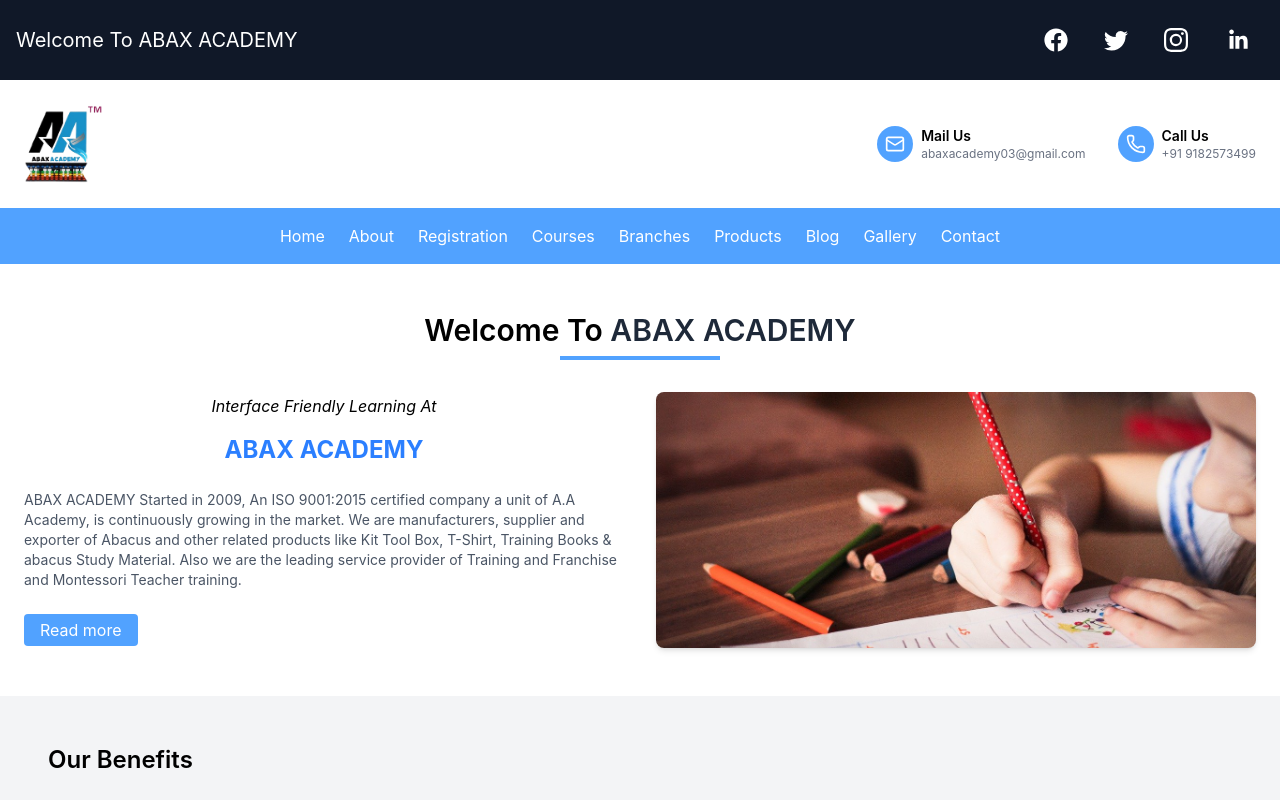
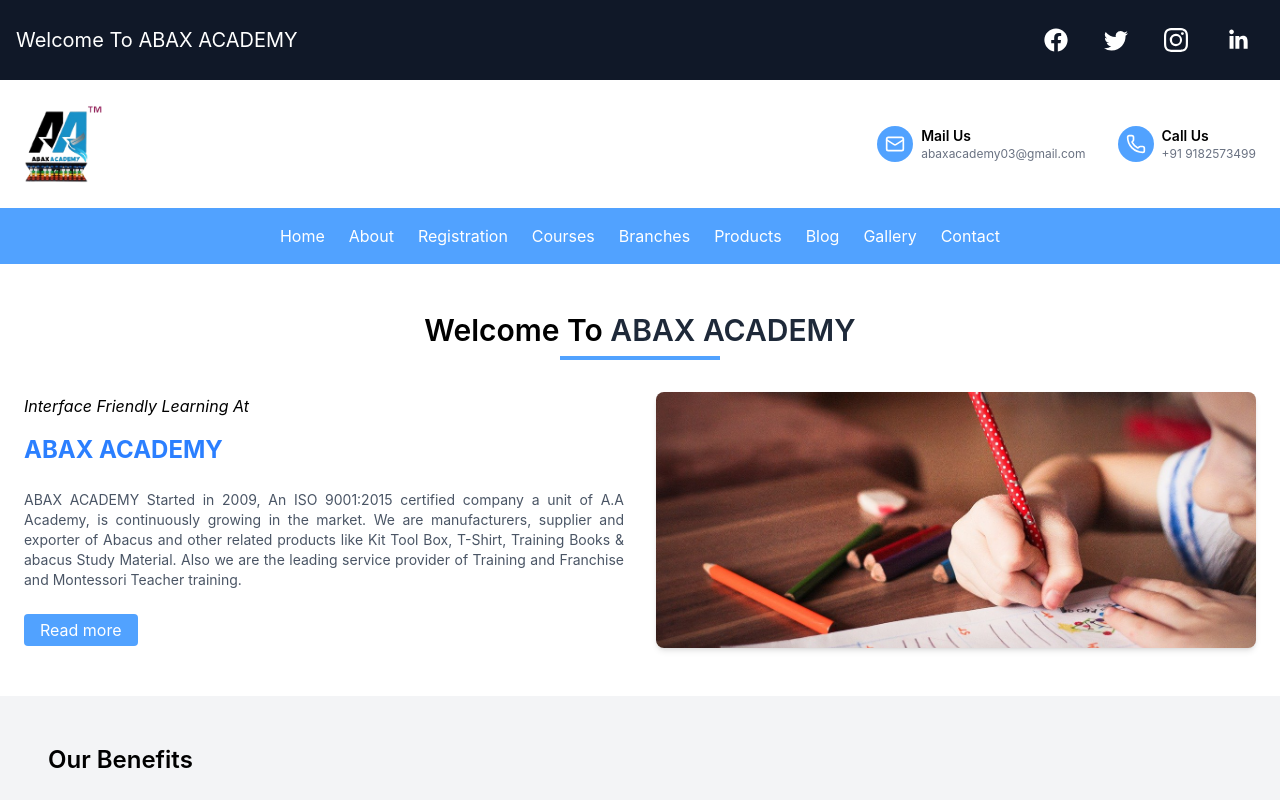
Before and after one commit to dhananjaysable/Abaxacademy, a React (Vite) app: page / in a window 1280 px wide. Shown: the top 800 px of the page. Built offline with nearby package versions, Linux system fonts and the light colour scheme.

Commit message:
completed

```diff
--- a/src/components/Welcome.jsx
+++ b/src/components/Welcome.jsx
@@ -1,20 +1,32 @@
 import sideImg from '../assets/ab.jpg';
+
 const Welcome = () => {
   return (
     <section className="py-12 px-6">
       <div className="container mx-auto">
-        <h2 className="text-3xl font-semibold text-center mb-2">Welcome To <span className="text-gray-800 uppercase">Abax Academy</span></h2>
+        {/* Heading */}
+        <h2 className="text-3xl font-semibold text-center mb-2">
+          Welcome To <span className="text-gray-800 uppercase">Abax Academy</span>
+        </h2>
         <div className="w-40 h-1 bg-blue-400 mx-auto mb-8"></div>
 
+        {/* Content Section */}
         <div className="flex flex-col md:flex-row items-center md:space-x-8">
-          <div className="md:w-1/2 mb-6 md:mb-0">
-            <p className="text-center italic mb-4">Interface Friendly Learning At</p>
-            <h3 className="text-center text-blue-500 text-2xl font-bold mb-6">ABAX ACADEMY</h3>
-            <p className="text-sm text-gray-600 mb-6">
+          {/* Text Section */}
+          <div className="md:w-1/2 mb-6 md:mb-0 text-center md:text-left">
+            <p className="italic mb-4">Interface Friendly Learning At</p>
+            <h3 className="text-blue-500 text-2xl font-bold mb-6">ABAX ACADEMY</h3>
+            <p className="text-sm text-justify text-gray-600 mb-6">
               ABAX ACADEMY Started in 2009, An ISO 9001:2015 certified company a unit of A.A Academy, is continuously growing in the market. We are manufacturers, supplier and exporter of Abacus and other related products like Kit Tool Box, T-Shirt, Training Books & abacus Study Material. Also we are the leading service provider of Training and Franchise and Montessori Teacher training.
             </p>
-            <button className="bg-blue-400 text-white px-4 py-1 rounded hover:bg-blue-500">Read more</button>
+            <div className="flex justify-center md:justify-start">
+              <button className="bg-blue-400 text-white px-4 py-1 rounded hover:bg-blue-500">
+                Read more
+              </button>
+            </div>
           </div>
+
+          {/* Image Section */}
           <div className="md:w-1/2">
             <img
               src={sideImg}
```
